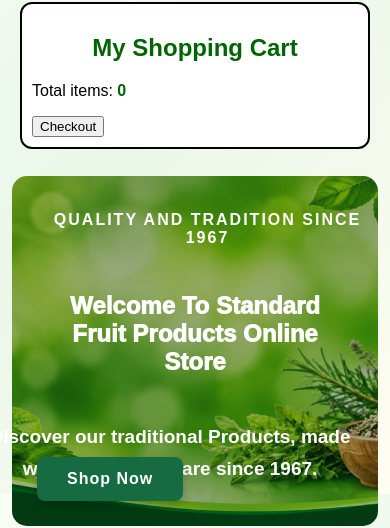
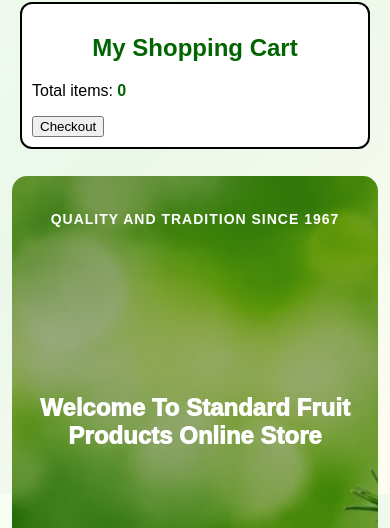
Before and after one commit to softwaredevelopment734-pixel/Hasnain-Jawascript-Store, a plain HTML site: page index.html in a window 390 px wide. Shown: the part 350-878 px from the top of the page. Drawn offline with Linux system fonts and the light colour scheme; no server answers.

Commit message:
fixing problem

```diff
--- a/style.css
+++ b/style.css
@@ -1150,3 +1150,46 @@ body {
 html{
     scroll-behavior: smooth;
 }
+/* MOBILE HERO RESPONSIVE FIX */
+
+@media (max-width: 600px) {
+
+    .hero-section {
+        min-height: 600px;
+        position: relative;
+        overflow: hidden;
+    }
+
+    .hero-tagline {
+        top: 25px;
+        left: 12px;
+        right: 12px;
+        text-align: center;
+        font-size: 14px !important;
+        letter-spacing: 1px;
+    }
+
+    .hero-content h1 {
+        top: 38%;
+        left: 50%;
+        width: 90%;
+        font-size: 26px;
+        text-align: center;
+    }
+
+    .hero-description {
+        bottom: 90px;
+        left: 12px;
+        right: 12px;
+        width: auto;
+        max-width: none;
+        font-size: 16px !important;
+        text-align: center;
+    }
+
+    .hero-btn {
+        bottom: 20px;
+        left: 50%;
+        transform: translateX(-50%);
+    }
+}
```
